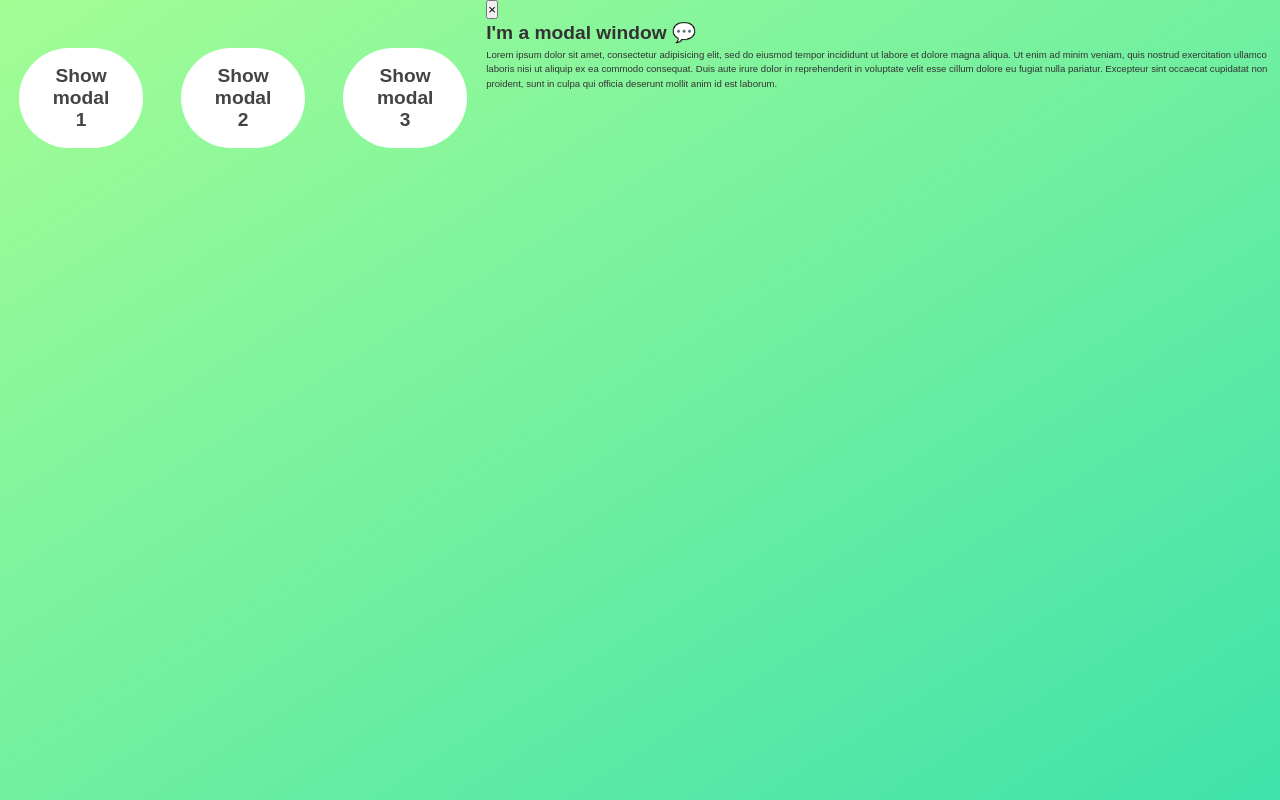
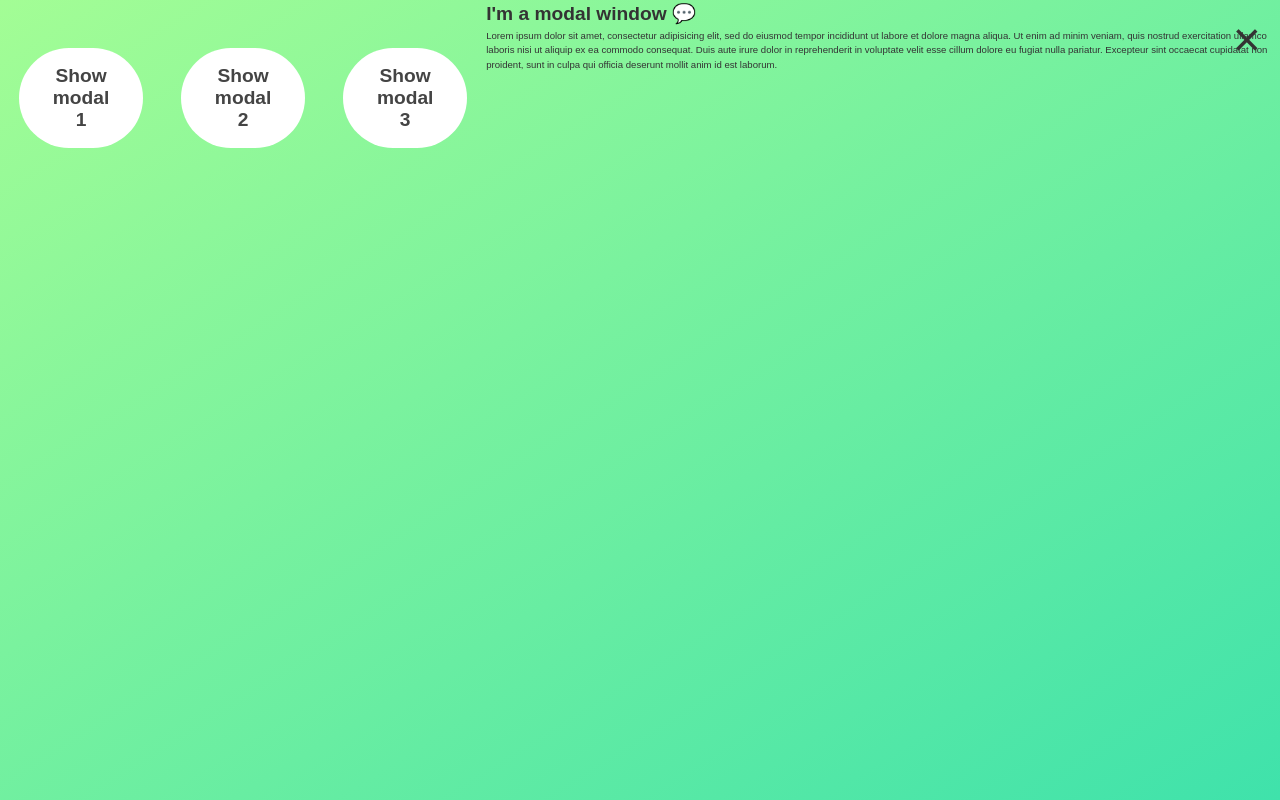
Before and after one commit to mareks40/modalWindow, a plain HTML site: page index.html in a window 1280 px wide. Drawn offline with Linux system fonts and the light colour scheme.

Commit message:
[writing code]: styling close-modal element

```diff
--- a/style.css
+++ b/style.css
@@ -31,3 +31,14 @@ body {
   border-radius: 10rem;
   cursor: pointer;
 }
+
+.close-modal {
+  position: absolute;
+  top: 1.2rem;
+  right: 2rem;
+  font-size: 5rem;
+  color: #333;
+  cursor: pointer;
+  border: none;
+  background: none;
+}
```
